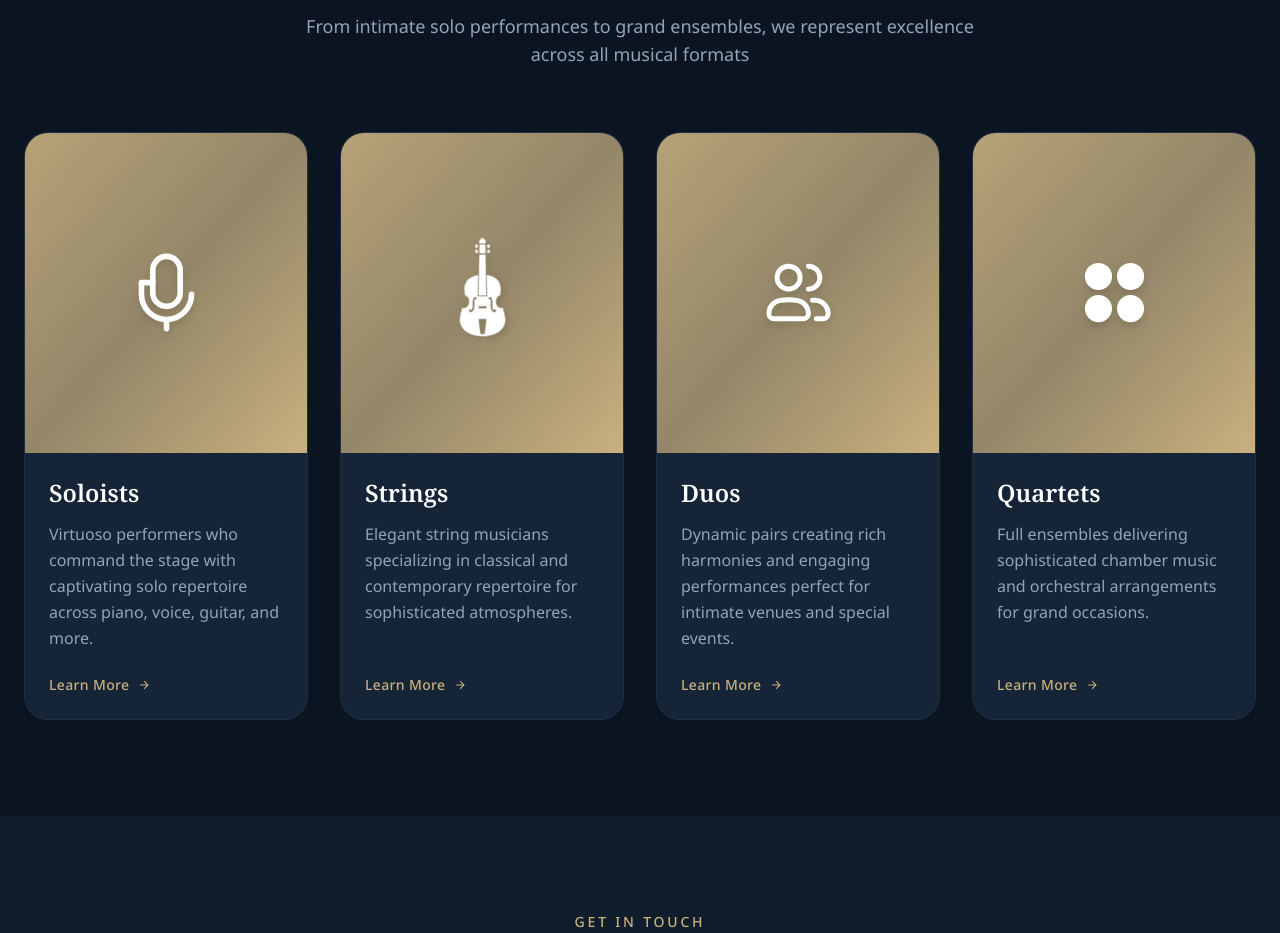
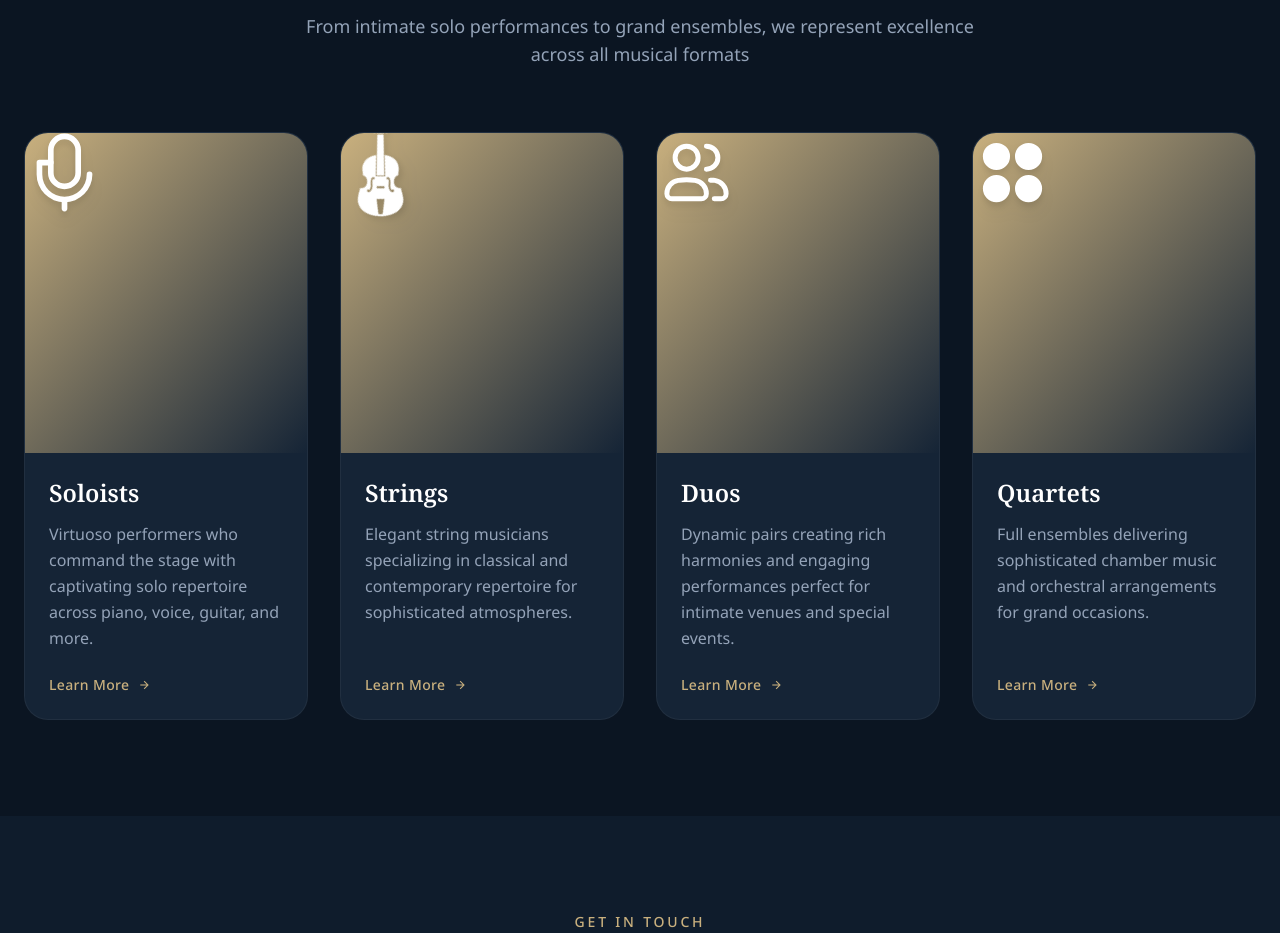
Before and after one commit to matyasmarton/szabomusicsite3.github.io, a plain HTML site: page index.html in a window 1280 px wide. Shown: the part 2500-3433 px from the top of the page. Drawn offline with nearby package versions, Linux system fonts and the light colour scheme.

Commit message:
Update index.html

```diff
--- a/index.html
+++ b/index.html
@@ -344,7 +344,7 @@
         <div class="grid grid-cols-1 md:grid-cols-2 lg:grid-cols-4 gap-8">
             <!-- Soloists Card -->
             <div class="group bg-background-card rounded-xl overflow-hidden border border-white/5 hover:border-accent/50 smooth-hover hover:-translate-y-2 flex flex-col">
-                <div class="relative h-80 bg-gradient-to-br from-accent/90 via-accent/70 to-accent flex items-center justify-center">
+                <div class="relative h-80 bg-gradient-to-br from-accent to-accent/70flex items-center justify-center">
                     <svg class="drop-shadow-lg" fill="#ffffff" width="79px" height="79px" viewBox="0 0 35 35" data-name="Layer 2" xmlns="http://www.w3.org/2000/svg">
                         <path d="M17.5,24.9a7.326,7.326,0,0,1-7.318-7.318V7.568a7.318,7.318,0,0,1,14.636,0V17.577A7.326,7.326,0,0,1,17.5,24.9Zm0-22.145a4.823,4.823,0,0,0-4.818,4.818V17.577a4.818,4.818,0,1,0,9.636,0V7.568A4.823,4.823,0,0,0,17.5,2.75Z"></path>
                         <path d="M17.5,34.75a1.25,1.25,0,0,1-1.25-1.25V30.582a1.25,1.25,0,0,1,2.5,0V33.5A1.249,1.249,0,0,1,17.5,34.75Z"></path>
@@ -365,7 +365,7 @@
 
             <!-- Strings Card -->
             <div class="group bg-background-card rounded-xl overflow-hidden border border-white/5 hover:border-accent/50 smooth-hover hover:-translate-y-2 flex flex-col">
-                <div class="relative h-80 bg-gradient-to-br from-accent/90 via-accent/70 to-accent flex items-center justify-center">
+                <div class="relative h-80 bg-gradient-to-br from-accent to-accent/70flex items-center justify-center">
                     <svg class="drop-shadow-lg" height="79px" width="79px" version="1.1" xmlns="http://www.w3.org/2000/svg" viewBox="0 0 512.00 512.00" transform="rotate(-45)" stroke-width="4.608">
                         <style type="text/css">.st0{fill:#ffffff;}</style>
                         <g>
@@ -394,7 +394,7 @@
 
             <!-- Duos Card -->
             <div class="group bg-background-card rounded-xl overflow-hidden border border-white/5 hover:border-accent/50 smooth-hover hover:-translate-y-2 flex flex-col">
-                <div class="relative h-80 bg-gradient-to-br from-accent/90 via-accent/70 to-accent flex items-center justify-center">
+                <div class="relative h-80 bg-gradient-to-br from-accent to-accent/70flex items-center justify-center">
                     <svg class="drop-shadow-lg" width="79px" height="79px" viewBox="0 0 24 24" fill="none" xmlns="http://www.w3.org/2000/svg">
                         <path d="M3 18.433C3 16.4308 4.45485 14.7254 6.43204 14.4098L6.61013 14.3814C8.19336 14.1287 9.80664 14.1287 11.3899 14.3814L11.568 14.4098C13.5451 14.7254 15 16.4308 15 18.433C15 19.2984 14.2984 20 13.433 20H4.56697C3.70156 20 3 19.2984 3 18.433Z" stroke="#ffffff" stroke-width="1.5"></path>
                         <path d="M12.5 7.5C12.5 9.433 10.933 11 9 11C7.067 11 5.5 9.433 5.5 7.5C5.5 5.567 7.067 4 9 4C10.933 4 12.5 5.567 12.5 7.5Z" stroke="#ffffff" stroke-width="1.5"></path>
@@ -415,7 +415,7 @@
 
             <!-- Quartets Card -->
             <div class="group bg-background-card rounded-xl overflow-hidden border border-white/5 hover:border-accent/50 smooth-hover hover:-translate-y-2 flex flex-col">
-                <div class="relative h-80 bg-gradient-to-br from-accent/90 via-accent/70 to-accent flex items-center justify-center">
+                <div class="relative h-80 bg-gradient-to-br from-accent to-accent/70flex items-center justify-center">
                     <svg class="drop-shadow-lg" fill="#ffffff" width="79px" height="79px" viewBox="0 0 256 256" xmlns="http://www.w3.org/2000/svg">
                         <path d="M120,76A44,44,0,1,1,76,32,44.04978,44.04978,0,0,1,120,76Zm60,44a44,44,0,1,0-44-44A44.04978,44.04978,0,0,0,180,120ZM76,136a44,44,0,1,0,44,44A44.04978,44.04978,0,0,0,76,136Zm104,0a44,44,0,1,0,44,44A44.04978,44.04978,0,0,0,180,136Z"></path>
                     </svg>
```
